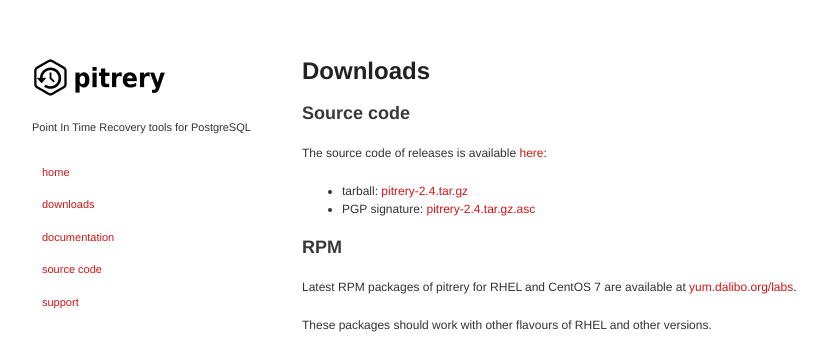
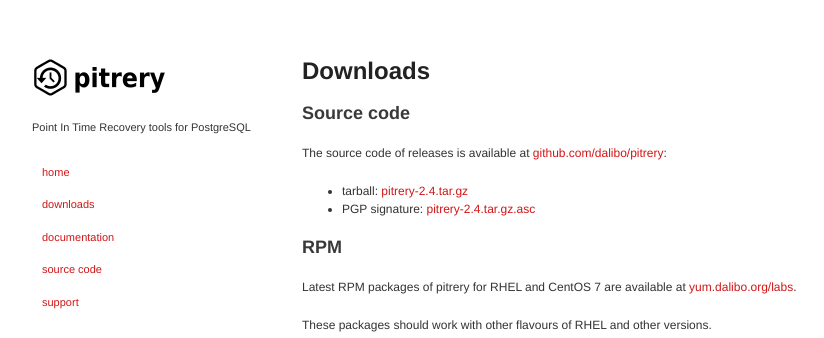
Before and after one commit to dalibo/pitrery, a Jekyll site: the page built from downloads.md, in a window 1280 px wide. Shown: the top 338 px of the page, without its empty margins (173-997 px from the left). Built offline with Jekyll 4.4.1, drawn with Linux system fonts in a browser that asks for light colours; nearby versions of some CDN libraries.

Commit message:
Point sources tarball list to GitHub releases

```diff
--- a/downloads.md
+++ b/downloads.md
@@ -9,7 +9,8 @@ Downloads
 Source code
 -----------
 
-The source code of releases is available [here](https://dl.dalibo.com/public/pitrery/):
+The source code of releases is available at
+[github.com/dalibo/pitrery](https://github.com/dalibo/pitrery/releases):
 
 * tarball:
 [pitrery-2.4.tar.gz](https://github.com/dalibo/pitrery/releases/download/v2.4/pitrery-2.4.tar.gz)
```
